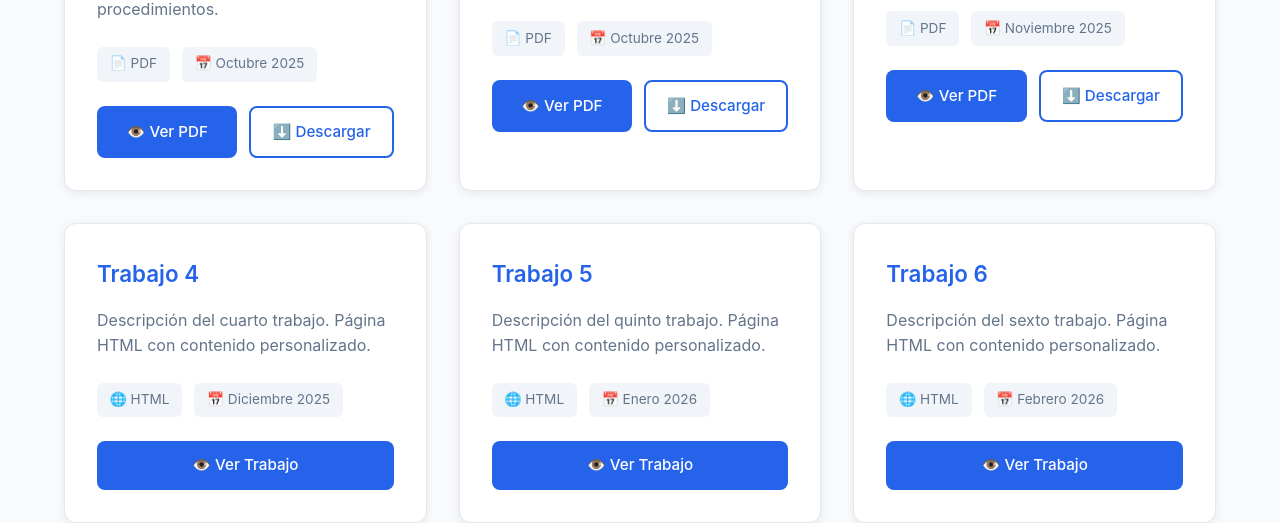
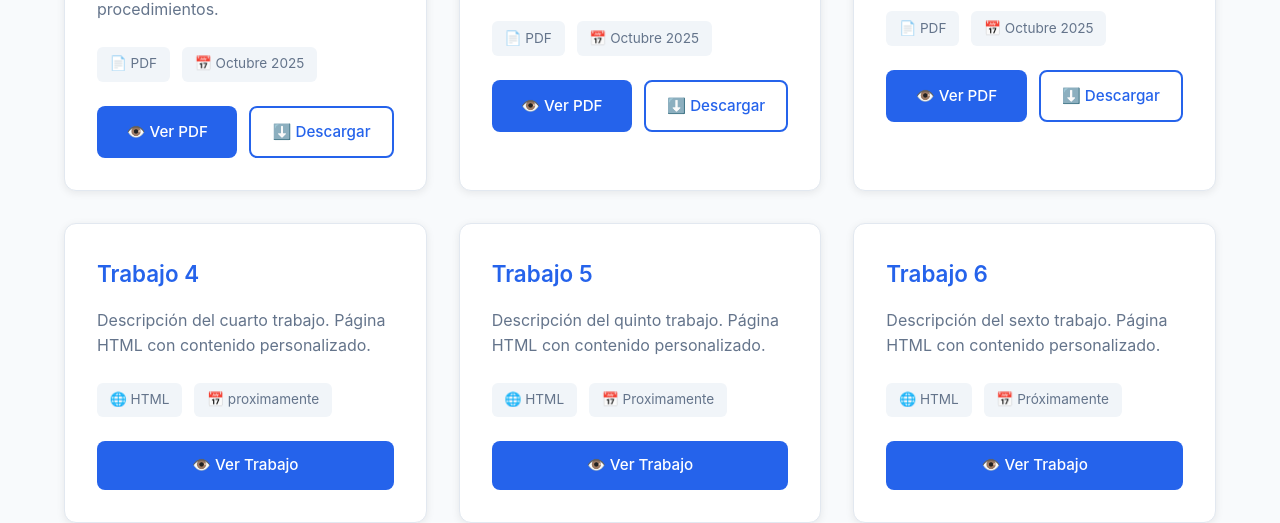
Before and after one commit to dxnx06/Repositorio_AFH_Daniel_Redondo, a plain HTML site: page trabajos/index.html in a window 1280 px wide. Shown: the part 402-925 px from the top of the page. Drawn offline with Linux system fonts and the light colour scheme.

Commit message:
Update index.html

```diff
--- a/trabajos/index.html
+++ b/trabajos/index.html
@@ -209,7 +209,7 @@
                 <p>Proyecto sobre implementación y configuración de un servidor dedicado para aplicaciones de Inteligencia Artificial.</p>
                 <div class="trabajo-info">
                     <span class="info-badge">📄 PDF</span>
-                    <span class="info-badge">📅 Noviembre 2025</span>
+                    <span class="info-badge">📅 Octubre 2025</span>
                 </div>
                 <div class="btn-group">
                     <a href="ServidordeIacomprimido.pdf.pdf" target="_blank" class="btn">
@@ -227,7 +227,7 @@
                 <p>Descripción del cuarto trabajo. Página HTML con contenido personalizado.</p>
                 <div class="trabajo-info">
                     <span class="info-badge">🌐 HTML</span>
-                    <span class="info-badge">📅 Diciembre 2025</span>
+                    <span class="info-badge">📅 proximamente</span>
                 </div>
                 <div class="btn-group">
                     <a href="trabajo4.html" class="btn">
@@ -242,7 +242,7 @@
                 <p>Descripción del quinto trabajo. Página HTML con contenido personalizado.</p>
                 <div class="trabajo-info">
                     <span class="info-badge">🌐 HTML</span>
-                    <span class="info-badge">📅 Enero 2026</span>
+                    <span class="info-badge">📅 Proximamente </span>
                 </div>
                 <div class="btn-group">
                     <a href="trabajo5.html" class="btn">
@@ -257,7 +257,7 @@
                 <p>Descripción del sexto trabajo. Página HTML con contenido personalizado.</p>
                 <div class="trabajo-info">
                     <span class="info-badge">🌐 HTML</span>
-                    <span class="info-badge">📅 Febrero 2026</span>
+                    <span class="info-badge">📅 Próximamente</span>
                 </div>
                 <div class="btn-group">
                     <a href="trabajo6.html" class="btn">
```
